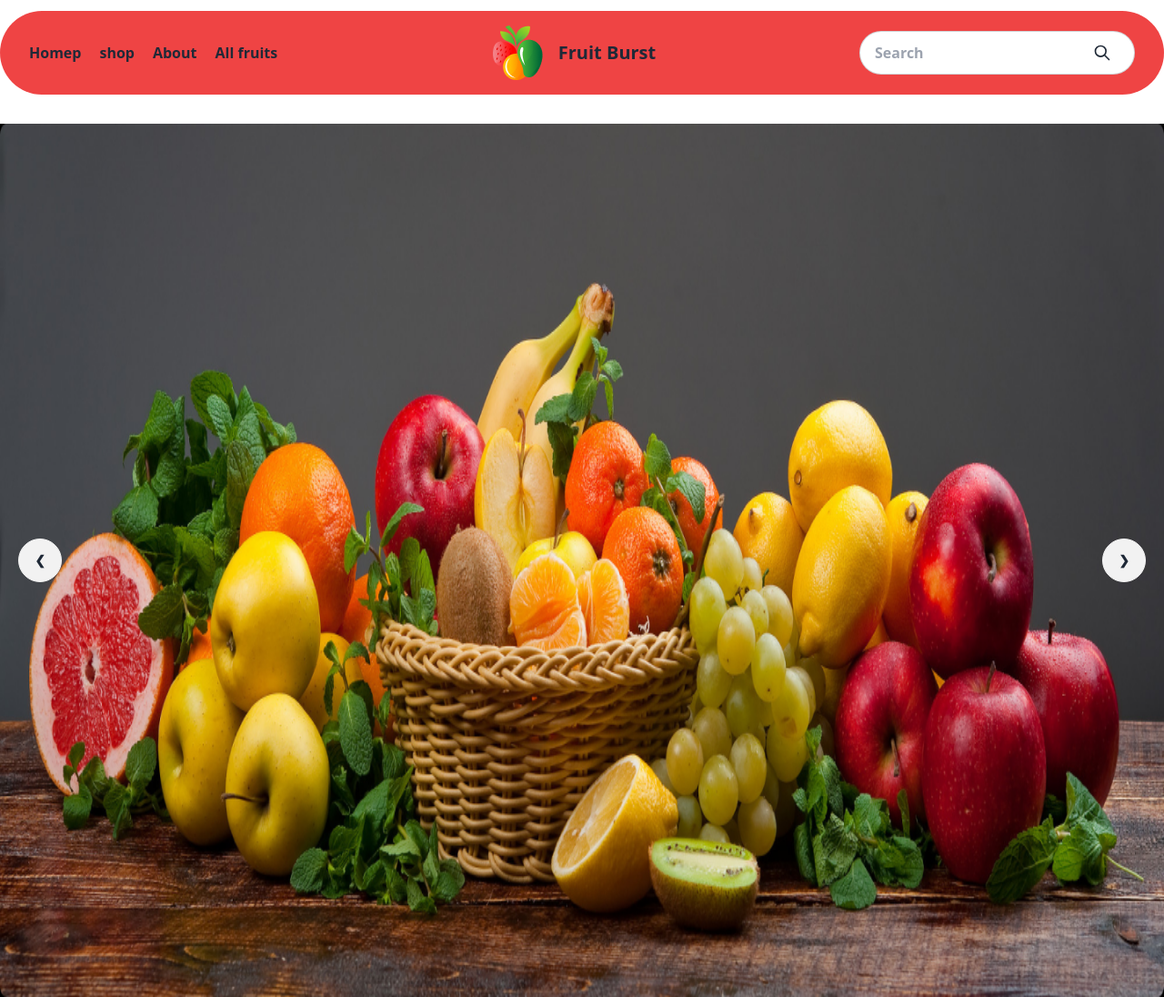
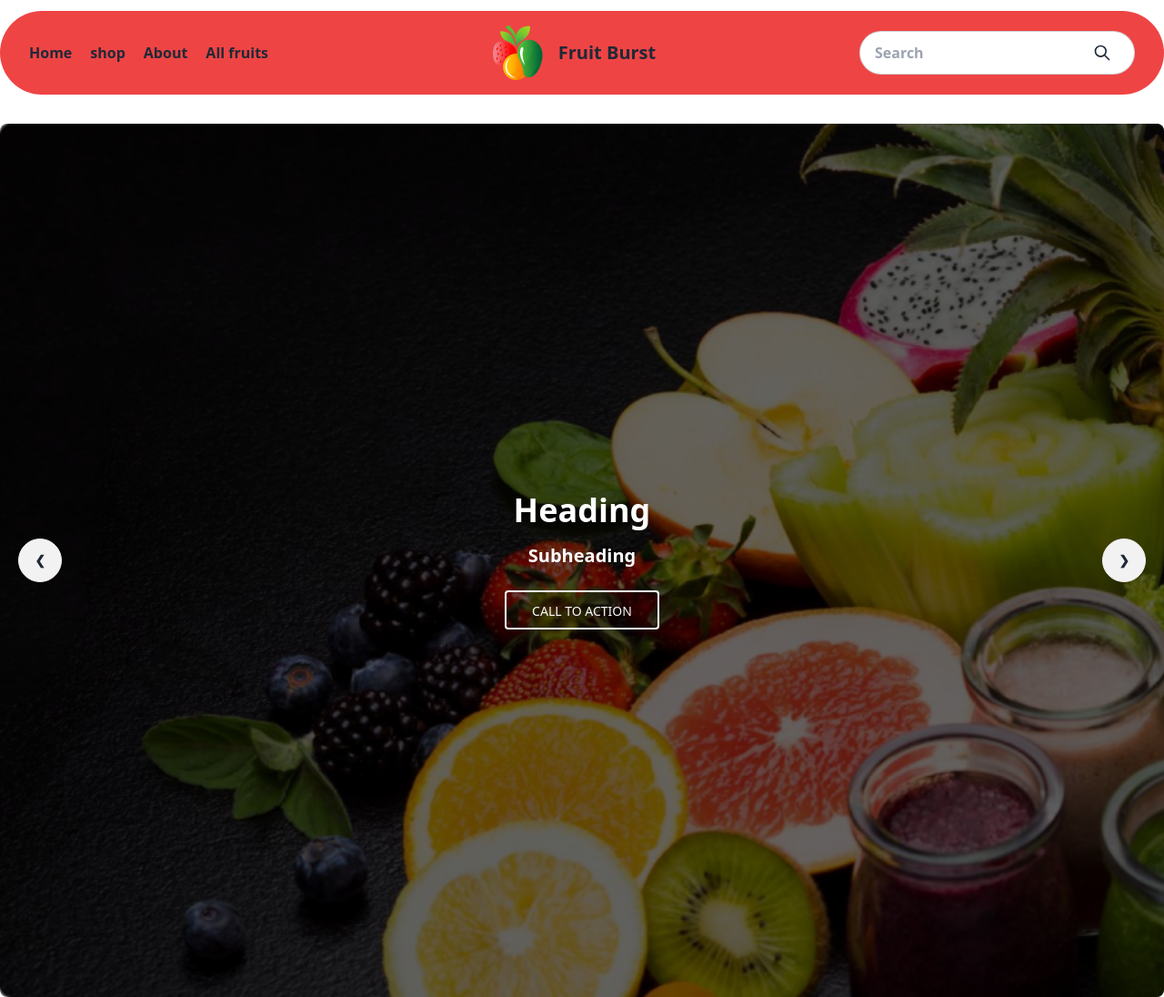
Before and after one commit to BijoySing/Fruit-brust, a plain HTML site: page index.html in a window 1280 px wide. Shown: the whole page at 91% size. Drawn offline with nearby package versions, Linux system fonts and the light colour scheme; grey boxes are pictures that could not be loaded.

Commit message:
only slider

```diff
--- a/index.html
+++ b/index.html
@@ -17,9 +17,9 @@
     <nav class="max-w-screen-xl m-auto">
         <div class="navbar bg-red-500 lg:flex px-8 py-4 rounded-full my-3 font-semibold">
             <div class="navbar-start">
-                <div class="menu-sm-dropdown flex">
-                    <ul class="flex gap-5">
-                        <li><a>Homep</a></li>
+                <div class="menu-sm-dropdown flex cursor-pointer">
+                    <ul class="flex gap-5 cursor-pointer">
+                        <li class="cursor-pointer"><a href="index.html">Home</a></li>
                         <li><a>shop</a></li>
                         <li><a>About</a></li>
                         <li><a>All fruits</a></li>
@@ -38,7 +38,7 @@
                     <input type="text" placeholder="Search"
                         class="input input-bordered w-24 md:w-auto pr-10 rounded-3xl" />
                     <div class="absolute inset-y-0 right-0 pr-3 flex items-center pointer-events-none">
-                        <button class="btn btn-ghost btn-circle">
+                        <button class="btn btn-ghost btn-circle cursor-pointer">
                             <svg xmlns="http://www.w3.org/2000/svg" class="h-5 w-5" fill="none" viewBox="0 0 24 24"
                                 stroke="currentColor">
                                 <path stroke-linecap="round" stroke-linejoin="round" stroke-width="2"
@@ -57,12 +57,37 @@
 
         <div class="carousel w-full my-5">
             <div id="slide1" class="carousel-item relative w-full">
-              <img class="bg-black" src="/images/banner1.png" class="w-full" />
+                <div class="relative overflow-hidden rounded-lg bg-cover bg-no-repeat p-12 text-center w-full"
+                    style="background-image: url('images/banner3.png')">
+                    <div
+                    class="absolute bottom-0 left-0 right-0 top-0 h-full w-full overflow-hidden bg-fixed"
+                    style="background-color: rgba(0, 0, 0, 0.6)">
+                    <div class="flex h-full items-center justify-center">
+                      <div class="text-white">
+                        <h2 class="mb-4 text-4xl font-semibold">Heading</h2>
+                        <h4 class="mb-6 text-xl font-semibold">Subheading</h4>
+                        <button
+                          type="button"
+                          class="rounded border-2 border-neutral-50 px-7 pb-[8px] pt-[10px] text-sm font-medium uppercase leading-normal text-neutral-50 transition duration-150 ease-in-out hover:border-neutral-100 hover:bg-neutral-500 hover:bg-opacity-10 hover:text-neutral-100 focus:border-neutral-100 focus:text-neutral-100 focus:outline-none focus:ring-0 active:border-neutral-200 active:text-neutral-200 dark:hover:bg-neutral-100 dark:hover:bg-opacity-10"
+                          data-te-ripple-init
+                          data-te-ripple-color="light">
+                          Call to action
+                        </button>
+                      </div>
+                    </div>
+                  </div>
+                </div>
+
+
                     <div class="absolute flex justify-between transform -translate-y-1/2 left-5 right-5 top-1/2">
                         <a href="#slide4" class="btn btn-circle">❮</a>
                         <a href="#slide2" class="btn btn-circle">❯</a>
                     </div>
                 </div>
+
+
+
+
                 <div id="slide2" class="carousel-item relative w-full">
                     <img src="/images/banner2.png" class="w-full" />
                     <div class="absolute flex justify-between transform -translate-y-1/2 left-5 right-5 top-1/2">
@@ -71,7 +96,7 @@
                     </div>
                 </div>
                 <div id="slide3" class="carousel-item relative w-full">
-                <img src="/images/banner3.png" class="w-full" />
+                    <img src="/images/banner1.png" class="w-full" />
                     <div class="absolute flex justify-between transform -translate-y-1/2 left-5 right-5 top-1/2">
                         <a href="#slide2" class="btn btn-circle">❮</a>
                         <a href="#slide4" class="btn btn-circle">❯</a>
```
Lines whose indentation alone changed are shown as unchanged.
